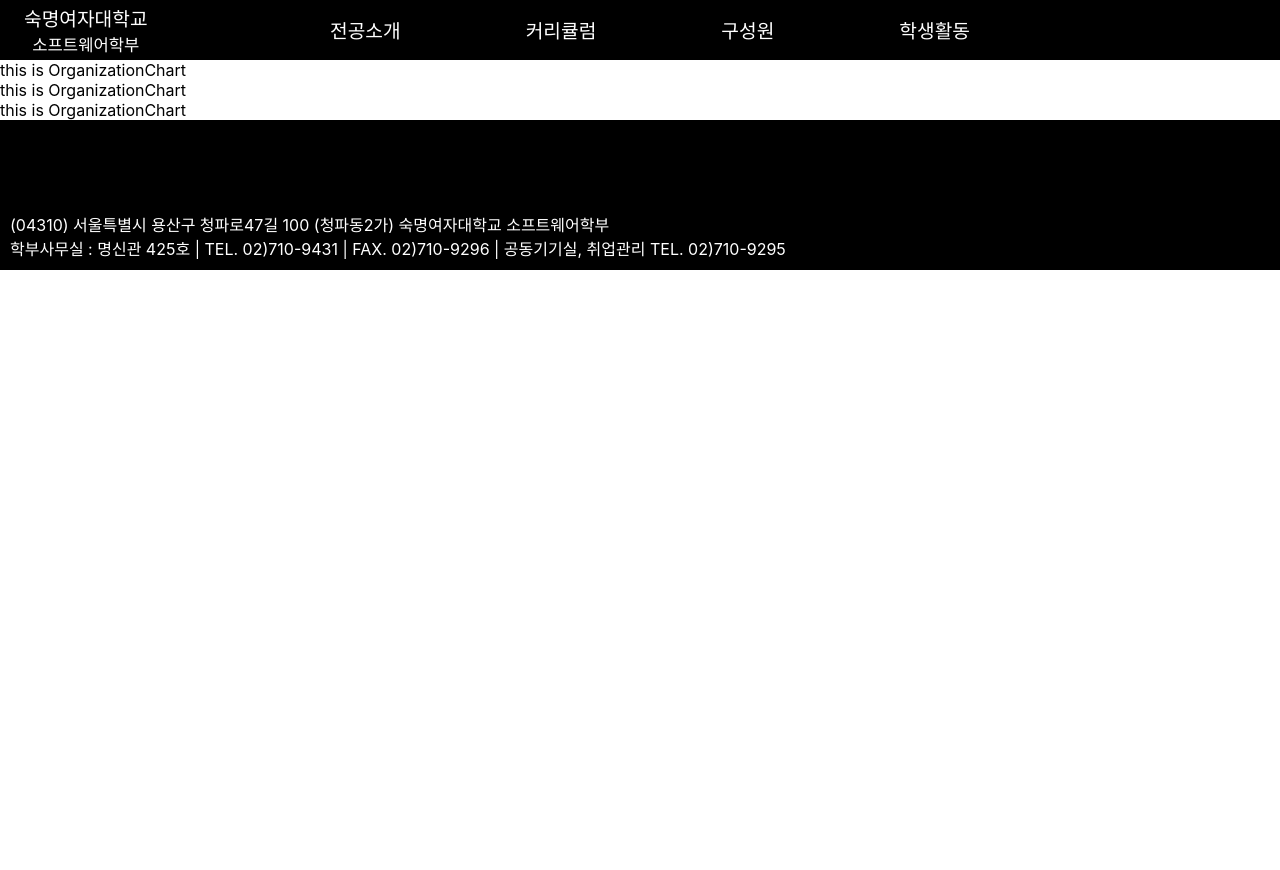
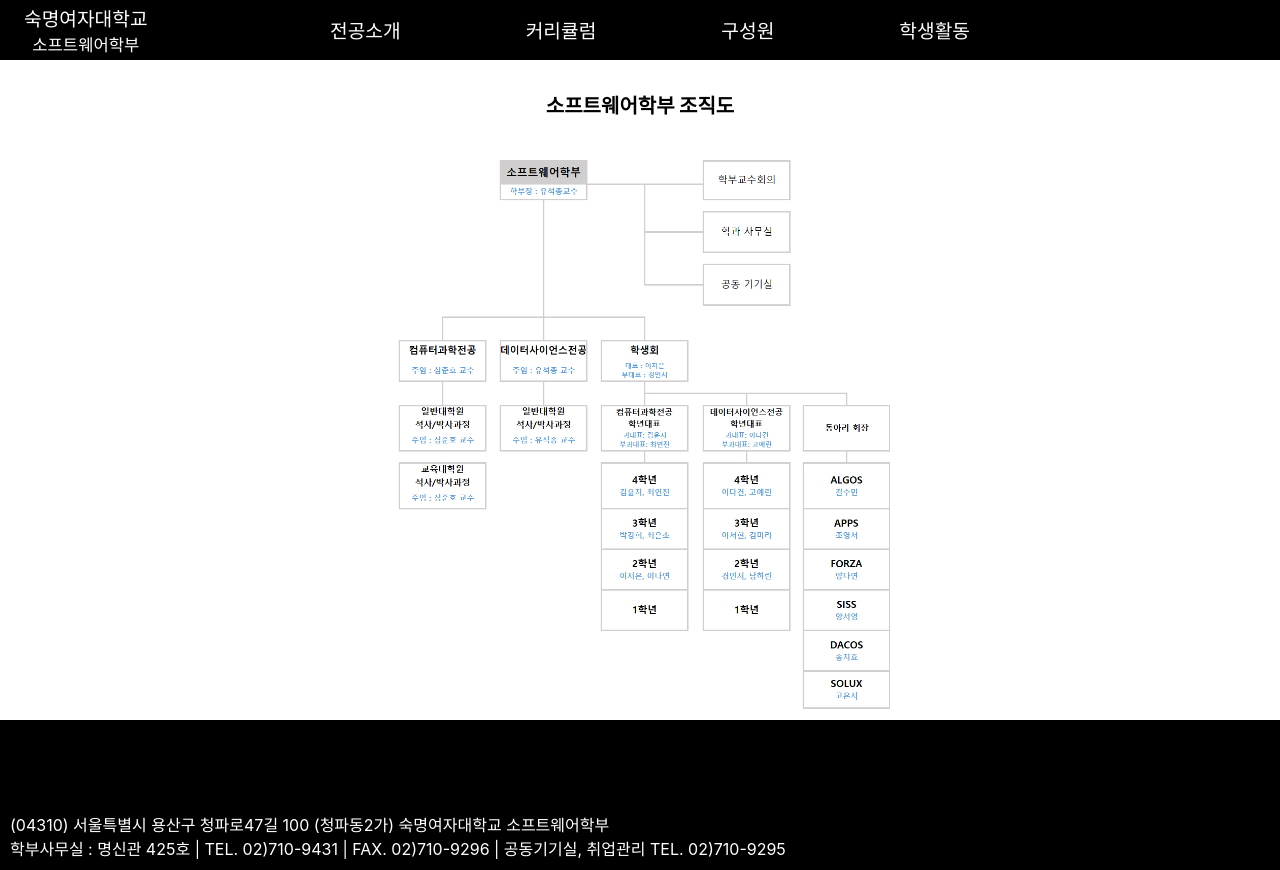
Before and after one commit to APPS-sookmyung/2023-SMSW-Web-Project-client, a React (Create React App) app: page /Member/OrganizationChart in a window 1280 px wide. Before the commit the page ends 800 px from the top, so only its background shows below. Built offline with nearby package versions, Linux system fonts and the light colour scheme.

Commit message:
조직도 내용 구현

```diff
--- a/src/pages/Curriculum/Course/Course.css
+++ b/src/pages/Curriculum/Course/Course.css
@@ -4,9 +4,9 @@
   display: flex;
 }
 
-.classTheadTable {
-  /* background-color: aqua; */
-}
+/* .classTheadTable {
+  background-color: aqua;
+} */
 
 .classThead {
   background-color: lightgray;
@@ -132,6 +132,7 @@ td.classDetail {
 
 .selectMajorContainer {
   display: flex;
+  margin-top: 40px;
   /* background-color: khaki; */
 }
 
--- a/src/pages/MajorInfo/AdvanceField/AdvanceField.js
+++ b/src/pages/MajorInfo/AdvanceField/AdvanceField.js
@@ -23,7 +23,6 @@ const AdvanceField = () => {
         연구원이 되기도 합니다 .
       </p>
       <h2>졸업 후 진출 분야</h2>
-      <p>
       <ol>
         <li>
           대기업 - LG 전자, LG CNS, LG U+, 삼성전자, 삼성 SDS, SK Telecom, KT,
@@ -48,7 +47,6 @@ const AdvanceField = () => {
         </li>
         <li>대학원 진학 / 교육기관</li>
       </ol>
-      </p>
     </div>
   );
 };
--- /dev/null
+++ b/src/pages/MajorInfo/LocationContact/LocationContact.css
@@ -0,0 +1,3 @@
+.CampusMap {
+  width: 500px;
+}
--- a/src/pages/MajorInfo/LocationContact/LocationContact.js
+++ b/src/pages/MajorInfo/LocationContact/LocationContact.js
@@ -1,4 +1,7 @@
 import React from "react";
+import "./LocationContact.css";
+import CampusMap from "../../../assets/campusMap.jpeg";
+import Floor4th from "../../../assets/Floor4.jpeg";
 
 const LocationContact = () => {
   return (
@@ -6,7 +9,7 @@ const LocationContact = () => {
       <h1>위치 및 연락처</h1>
       <div>
         <h2>캠퍼스 안내도</h2>
-        <p>캠퍼스 사진 위치</p>
+        <img className="CampusMap" src={CampusMap} alt="캠퍼스 지도"></img>
         <p>
           [04310] 서울특별시 용산구 청파로47길 100 (청파동 2가 53-12)
           숙명여자대학교 명신관 425호 소프트웨어학부
@@ -16,6 +19,11 @@ const LocationContact = () => {
       </div>
       <div>
         <h2>명신관/새힘관 4층 조감도</h2>
+        <img
+          className="CampusMap"
+          src={Floor4th}
+          alt="명신관/새힘관 4층 조감도"
+        ></img>
       </div>
     </div>
   );
--- a/src/pages/MajorInfo/PracticeRooms/PracticeRooms.js
+++ b/src/pages/MajorInfo/PracticeRooms/PracticeRooms.js
@@ -1,4 +1,4 @@
-import React, { Image } from "react";
+import React from "react";
 import "./PracticeRooms.css";
 import m103 from "../../../assets/PracticeRooms/m103.jpeg";
 import m305 from "../../../assets/PracticeRooms/m305.jpeg";
--- /dev/null
+++ b/src/pages/Member/OrganizationChart/OrganizationChart.css
@@ -0,0 +1,18 @@
+.OrganizationChartImg {
+  width: 500px;
+}
+
+.OrganizationChartPart {
+  margin-left: 200px;
+  margin-right: 200px;
+  display: flex;
+  align-items: center;
+  justify-content: center;
+  flex-direction: column;
+}
+
+.OrganizationChartTitle {
+  font-weight: 800;
+  font-size: 20px;
+  margin: 30px;
+}
--- a/src/pages/Member/OrganizationChart/OrganizationChart.js
+++ b/src/pages/Member/OrganizationChart/OrganizationChart.js
@@ -1,11 +1,16 @@
 import React from "react";
+import "./OrganizationChart.css";
+import OrganizationChartImg from "../../../assets/OrganizationChart.jpeg";
 
 const OrganizationChart = () => {
   return (
-    <div>
-      <div>this is OrganizationChart</div>
-      <div>this is OrganizationChart</div>
-      <div>this is OrganizationChart</div>
+    <div className="OrganizationChartPart">
+      <p className="OrganizationChartTitle">소프트웨어학부 조직도</p>
+      <img
+        className="OrganizationChartImg"
+        src={OrganizationChartImg}
+        alt="조직도"
+      ></img>
     </div>
   );
 };
```
Also changed, not shown: src/assets/Floor4.jpeg (added), src/assets/OrganizationChart.jpeg (added). Lines whose indentation alone changed are shown as unchanged.
